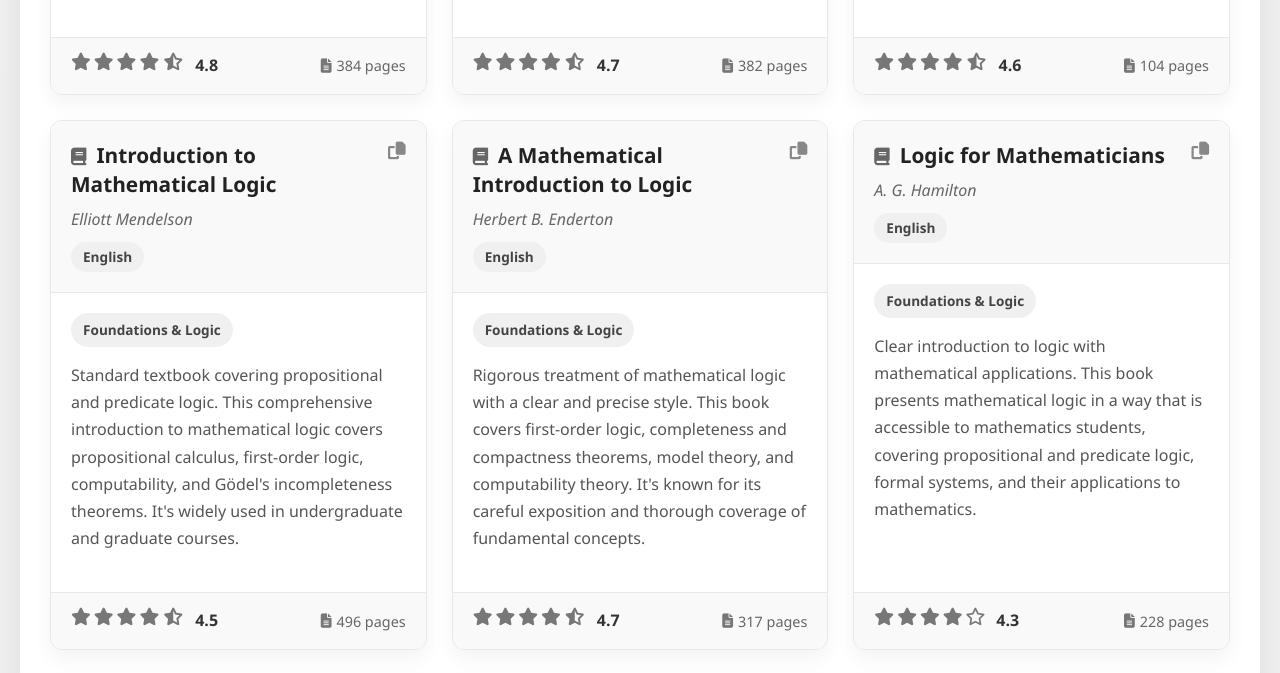
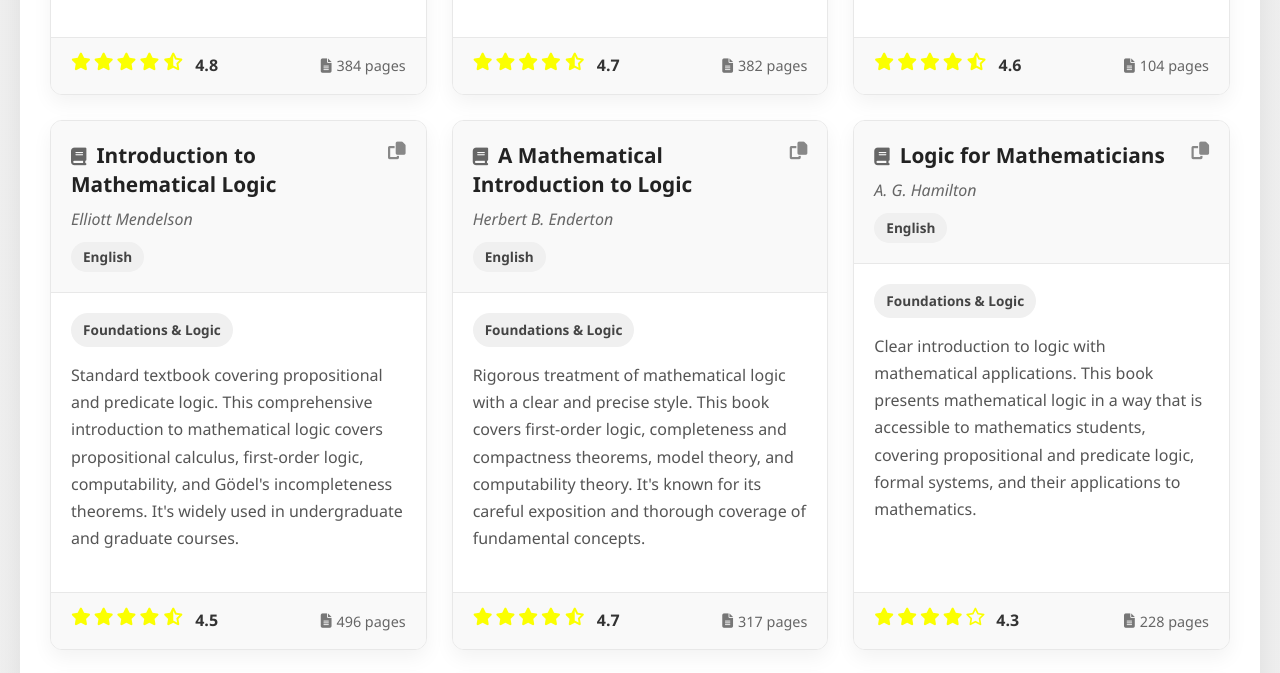
Before and after one commit to vitormontinikemp-max/booksmath, a plain HTML site: page index.html in a window 1280 px wide. Shown: the part 920-1593 px from the top of the page. Drawn offline with Linux system fonts and the light colour scheme.

Commit message:
yellow stars

```diff
--- a/books.css
+++ b/books.css
@@ -338,7 +338,7 @@ h1 i {
 
 .rating i.fa-star,
 .rating i.fa-star-half-alt {
-    color: #777;
+    color: #fbff00;
 }
 
 .rating-value {
@@ -523,4 +523,5 @@ input:focus {
 
 ::-webkit-scrollbar-thumb:hover {
     background: #999;
+
 }
```
